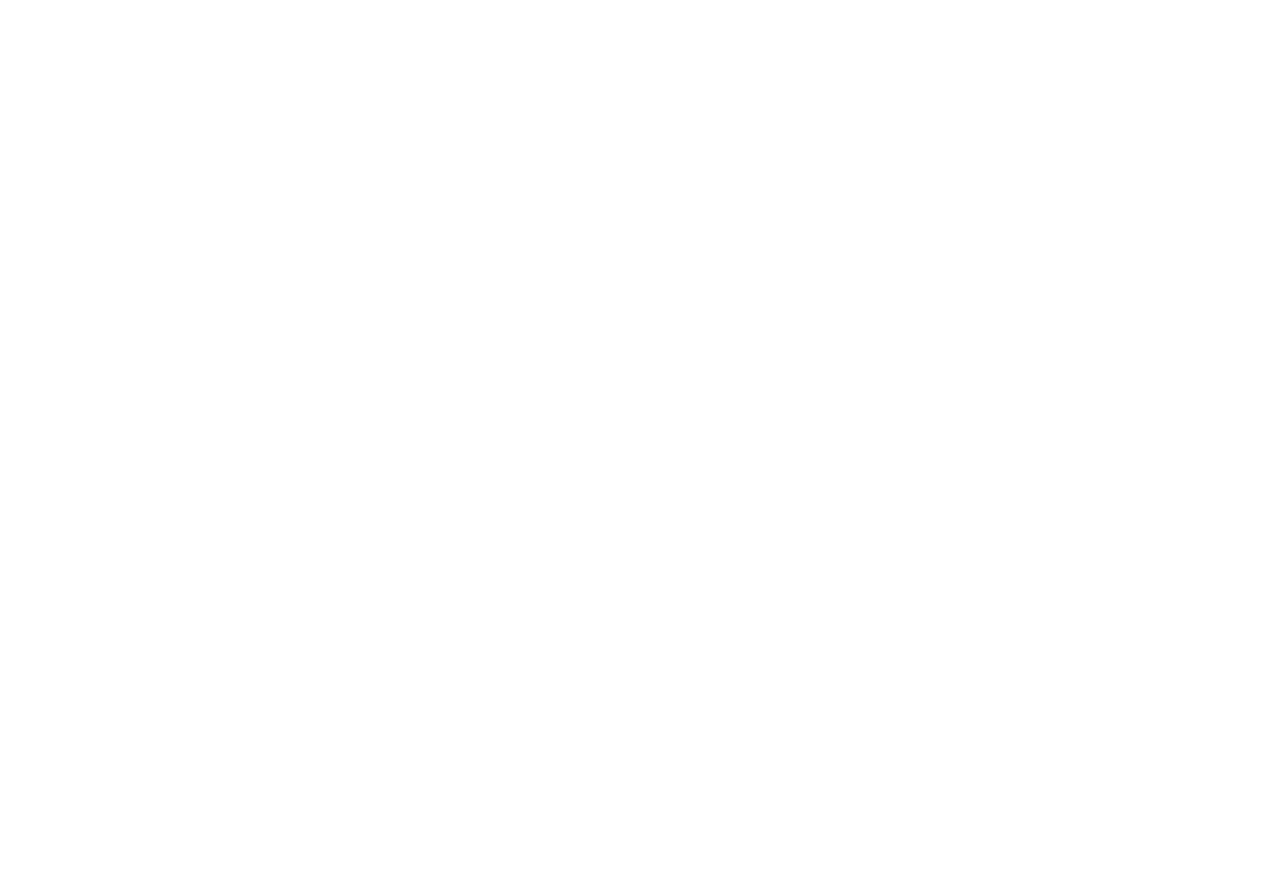
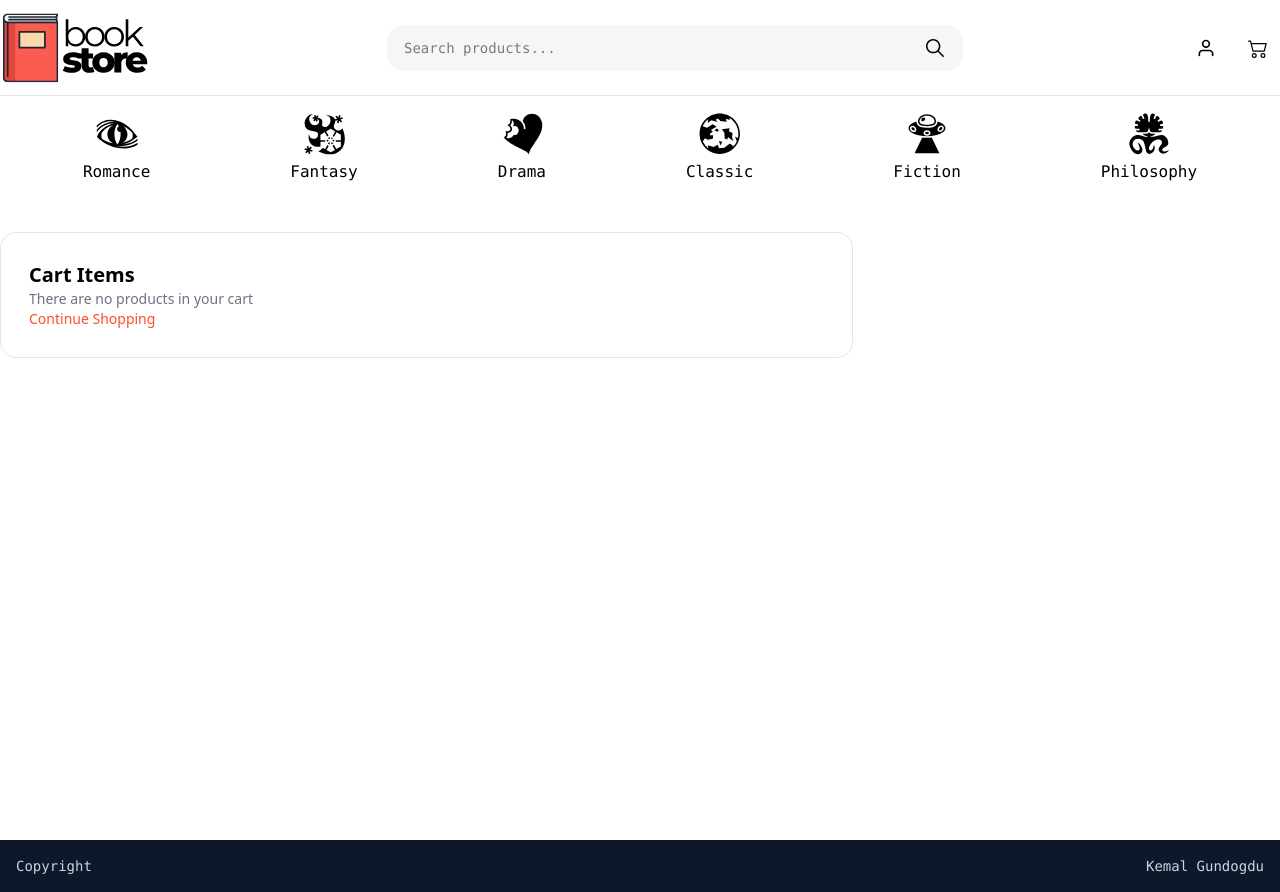
Before and after one commit to kemalgundogdu/book-e-commerce, a React (Vite) app in the folder client/: page /cart in a window 1280 px wide. Before the commit this address had no page. Before the commit the page ends 800 px from the top, so only its background shows below. Built offline with nearby package versions, Linux system fonts and the light colour scheme.

Commit message:
Added and implemented the cart page

```diff
--- a/client/src/App.jsx
+++ b/client/src/App.jsx
@@ -11,6 +11,7 @@
 import Category from "./pages/Category";
 import BookDetail from "./pages/BookDetail";
 import Search from "./pages/Search";
+import Cart from "./pages/Cart";
 
 // scroll to top
 function ScrollToTop() {
@@ -33,6 +34,7 @@
           <Route path="/book/:name" element={<BookDetail />} />
           <Route path="/category/:category" element={<Category />} />
           <Route path="/s/:query" element={<Search />} />
+          <Route path="/cart" element={<Cart />} />
         </Routes>
       </Router>
     </div>
--- a/client/src/components/Header/HeaderUp.jsx
+++ b/client/src/components/Header/HeaderUp.jsx
@@ -51,8 +51,11 @@
           <Link className="cursor-pointer hover:bg-gray-100 hover:text-[#fc5c50] transition-colors rounded-full p-3">
             <FiUser size="20" />
           </Link>
-          <Link className="cursor-pointer hover:bg-gray-100 hover:text-[#fc5c50] transition-colors rounded-full p-3">
-            <BsCart2 size="20" />
+          <Link
+            to={"/cart"}
+            className="cursor-pointer hover:bg-gray-100 hover:text-[#fc5c50] transition-colors rounded-full p-3"
+          >
+            <BsCart2 size="20" className="cursor-pointer" />
           </Link>
         </div>
       </div>
--- a/client/src/components/Header/Navbar.jsx
+++ b/client/src/components/Header/Navbar.jsx
@@ -1,6 +1,6 @@
 import React from "react";
 // router
-import { Link } from "react-router";
+import { NavLink } from "react-router";
 // icons
 import { GiFrostfire } from "react-icons/gi";
 import { GiSunkenEye } from "react-icons/gi";
@@ -13,48 +13,66 @@
   return (
     <div className="max-w-7xl mx-auto">
       <div className="flex items-center gap-35 h-26 justify-center">
-        <Link to={'/category/romance'} className="flex items-center justify-center flex-col gap-1 group">
+        <NavLink
+          to={"/category/romance"}
+          className={`flex items-center justify-center flex-col gap-1 group`}
+        >
           <GiSunkenEye
             size={44}
             className="group-hover:scale-[0.8] transition-all group-hover:text-[#fc5c50]"
           />
           <span>Romance</span>
-        </Link>
-        <Link to={'/category/fantasy'} className="flex items-center justify-center flex-col gap-1 group">
+        </NavLink>
+        <NavLink
+          to={"/category/fantasy"}
+          className="flex items-center justify-center flex-col gap-1 group"
+        >
           <GiFrostfire
             size={44}
             className="group-hover:scale-[0.8] transition-all group-hover:text-[#fc5c50]"
           />
           <span>Fantasy</span>
-        </Link>
-        <Link to={'/category/drama'} className="flex items-center justify-center flex-col gap-1 group">
+        </NavLink>
+        <NavLink
+          to={"/category/drama"}
+          className="flex items-center justify-center flex-col gap-1 group"
+        >
           <GiChewedHeart
             size={44}
             className="group-hover:scale-[0.8] transition-all group-hover:text-[#fc5c50]"
           />
           <span>Drama</span>
-        </Link>
-        <Link to={'/category/classic'} className="flex items-center justify-center flex-col gap-1 group">
+        </NavLink>
+        <NavLink
+          to={"/category/classic"}
+          className="flex items-center justify-center flex-col gap-1 group"
+        >
           <GiWorld
             size={44}
             className="group-hover:scale-[0.8] transition-all group-hover:text-[#fc5c50]"
           />
           <span>Classic</span>
-        </Link>
-        <Link to={'/category/fiction'} className="flex items-center justify-center flex-col gap-1 group">
+        </NavLink>
+        <NavLink
+          to={"/category/fiction"}
+          className="flex items-center justify-center flex-col gap-1 group"
+        >
           <GiUfo
             size={44}
             className="group-hover:scale-[0.8] transition-all group-hover:text-[#fc5c50]"
           />
           <span>Fiction</span>
-        </Link>
-        <Link to={'/category/philosophy'} className="flex items-center justify-center flex-col gap-1 group">
+        </NavLink>
+        <NavLink
+          to={"/category/philosophy"}
+          className="flex items-center justify-center flex-col gap-1 group"
+        >
           <GiBrainTentacle
             size={44}
             className="group-hover:scale-[0.8] transition-all group-hover:text-[#fc5c50]"
           />
           <span>Philosophy</span>
-        </Link>
+        </NavLink>
       </div>
     </div>
   );
--- a/client/src/pages/BookDetail.jsx
+++ b/client/src/pages/BookDetail.jsx
@@ -37,14 +37,26 @@
   // category books
   const dispatch = useDispatch();
   const books = useSelector(selectCategoryBooks);
-  const status = useSelector((state) => state.categoryBooks.status);
-  const error = useSelector((state) => state.categoryBooks.error);
   useEffect(() => {
-    console.log(status);
-    console.log(error);
-
     dispatch(fetchCategoryBooks(book.category));
   }, [dispatch, book.category]);
+
+  // add to cart
+  const handleCart = (book, quantity) => {
+    // get cart from local storage
+    const cart = JSON.parse(localStorage.getItem("cart")) || [];
+    // check if book already exists in cart
+    const bookIndex = cart.findIndex((item) => item._id === book._id);
+    if (bookIndex !== -1) {
+      // update quantity
+      cart[bookIndex].quantity += quantity;
+    } else {
+      // add book to cart
+      cart.push({ ...book, quantity });
+    }
+    // save cart to local storage
+    localStorage.setItem("cart", JSON.stringify(cart));
+  };
 
   return (
     <div>
@@ -103,14 +115,20 @@
                 </div>
               </div>
               {/* add to cart */}
-              <button className="bg-[#FF4C29] text-white py-3 px-5 rounded-3xl mt-5 flex items-center gap-3 cursor-pointer border border-transparent hover:bg-[#ff2a00] hover:border-[#333333] transition-colors">
+              <button
+                onClick={() => handleCart(book, quantity)}
+                className="bg-[#FF4C29] text-white py-3 px-5 rounded-3xl mt-5 flex items-center gap-3 cursor-pointer border border-transparent hover:bg-[#ff2a00] hover:border-[#333333] transition-colors"
+              >
                 <BsCart2 size="20" />
                 Add to Cart
               </button>
             </div>
             <p className="text-sm mt-5">
               <span className="opacity-60 text-[#666666]">Category: </span>{" "}
-              <Link className="text-[#333333] font-semibold capitalize">
+              <Link
+                to={"/category/" + book.category}
+                className="text-[#333333] font-semibold capitalize"
+              >
                 {book.category}
               </Link>
             </p>
--- /dev/null
+++ b/client/src/pages/Cart.jsx
@@ -0,0 +1,128 @@
+import React, { useEffect, useState } from "react";
+// components
+import Header from "../components/Header";
+import Footer from "../components/Footer";
+// slugify
+import slugify from "react-slugify";
+// router
+import { Link } from "react-router";
+// icons
+import { IoClose } from "react-icons/io5";
+
+function Home() {
+  const [cart, setCart] = useState([]);
+  const [totalPrice, setTotalPrice] = useState(0);
+
+  useEffect(() => {
+    const cart = localStorage.getItem("cart");
+    if (cart) {
+      setCart(JSON.parse(cart));
+    }
+  }, []);
+
+  // total price
+  const calculateTotalPrice = () => {
+    const total = cart.reduce((sum, item) => {
+      const price = Number(String(item.price).replace(",", ".")) || 0;
+      const quantity = Number(String(item.quantity).replace(",", ".")) || 0;
+      return sum + price * quantity;
+    }, 0);
+    return total.toFixed(2);
+  };
+
+  // price formatted
+  const formattedPrice = (price) => {
+    // price'ı sayıya çevir, geçersizse 0 kullan
+    const numericPrice = Number(price) || 0;
+    return numericPrice.toLocaleString("tr-TR", {
+      minimumFractionDigits: 2, // En az 2 ondalık basamak
+      maximumFractionDigits: 2, // En fazla 2 ondalık basamak
+    });
+  };
+
+  // total price
+  useEffect(() => {
+    setTotalPrice(calculateTotalPrice());
+  }, [cart]);
+
+  // remove from cart
+  const removeFromCart = (id) => {
+    const updatedCart = cart.filter((item) => item._id !== id);
+    setCart(updatedCart);
+    localStorage.setItem("cart", JSON.stringify(updatedCart));
+  };
+
+  return (
+    <div>
+      <Header />
+      <div className="max-w-7xl mx-auto py-8 font-sans min-h-[80vh]">
+        <div className="flex items-start gap-10">
+          <div className="w-full md:w-4/6 p-7 rounded-2xl border border-[#E6E6E6]">
+            <h2 className="font-semibold text-xl mb-4">Cart Items</h2>
+            {cart.length === 0 && (
+              <p className="text-[#6B7280] text-sm -mt-4">
+                There are no products in your cart <br />
+                <Link to="/" className="text-[#FF4C29]">
+                  Continue Shopping
+                </Link>
+              </p>
+            )}
+            {/* cart list */}
+            {cart.map((cartItem) => (
+              <div
+                key={cartItem._id}
+                className="flex justify-between items-center py-3"
+              >
+                <div className="flex items-center">
+                  <button
+                    onClick={() => removeFromCart(cartItem._id)}
+                    className="text-[#2b2727] cursor-pointer p-3"
+                  >
+                    <IoClose size={16} />
+                  </button>
+                  <Link
+                    to={"/book/" + slugify(cartItem.slug)}
+                    className="flex items-center gap-4"
+                  >
+                    <img
+                      src={cartItem.image}
+                      alt="product"
+                      className="w-20 object-contain"
+                    />
+                    <div>
+                      <h3 className="font-semibold text-lg">{cartItem.name}</h3>
+                      <p className="text-[#6B7280]">
+                        <span className="opacity-60">by</span> {cartItem.author}
+                      </p>
+                    </div>
+                  </Link>
+                </div>
+                <div>
+                  <p className="font-semibold text-lg">
+                    ${cartItem.price}{" "}
+                    <span className="opacity-50 font-light text-sm">
+                      x {cartItem.quantity}
+                    </span>
+                  </p>
+                </div>
+              </div>
+            ))}
+          </div>
+          {cart.length !== 0 && (
+            <div className="w-full md:w-2/6 p-7 rounded-2xl border border-[#E6E6E6]">
+              <div className="flex justify-between items-center py-3 pr-6 pl-10">
+                <p className="font-semibold text-lg">Total</p>
+                <p className="font-semibold text-lg">
+                  ${formattedPrice(totalPrice)}
+                </p>
+              </div>
+            </div>
+          )}
+        </div>
+      </div>
+      <Footer />
+    </div>
+  );
+}
+
+export default Home;
```
